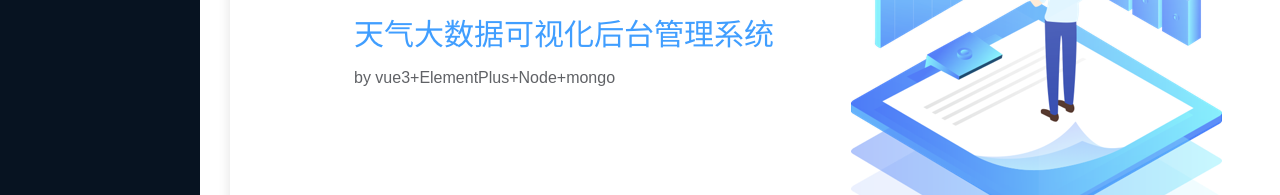
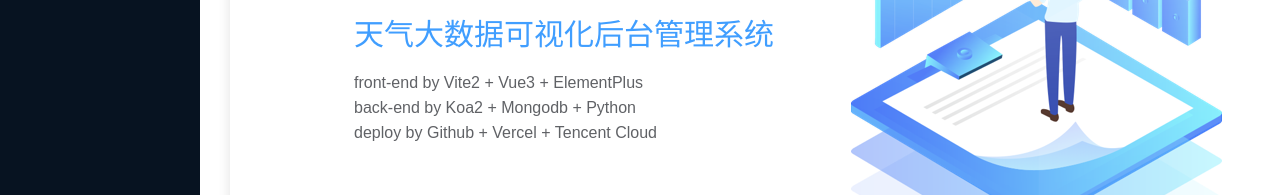
Before and after one commit to LaicZhang/weather-fe, a Vue app: page /welcome in a window 1280 px wide. Shown: the part 398-593 px from the top of the page. Built offline with nearby package versions, Linux system fonts and the light colour scheme; no server answers; sample sign-in values are in the browser's storage.

Commit message:
style: update the descriptions of technology stack

```diff
--- a/src/views/Welcome.vue
+++ b/src/views/Welcome.vue
@@ -4,7 +4,11 @@
       <div class="title-one">欢迎体验</div>
       <div class="title-two">天气大数据可视化后台管理系统</div>
       <div class="title-three">
-        by vue3+ElementPlus+Node+mongo
+        front-end by Vite2 + Vue3 + ElementPlus
+        <br/>
+        back-end by Koa2 + Mongodb + Python
+        <br />
+        deploy by Github + Vercel + Tencent Cloud
       </div>
     </div>
     <img class="welcome-img" alt="welcome" src="../assets/images/welcome.png" />
@@ -50,6 +54,7 @@ export default defineComponent({
     .title-three {
       font-size: 16px;
       color: $color-sub;
+      line-height: 25px;
     }
   }
 }
```
